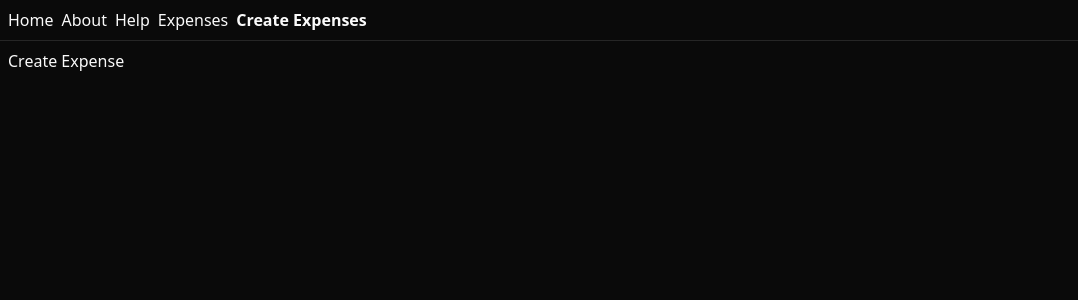
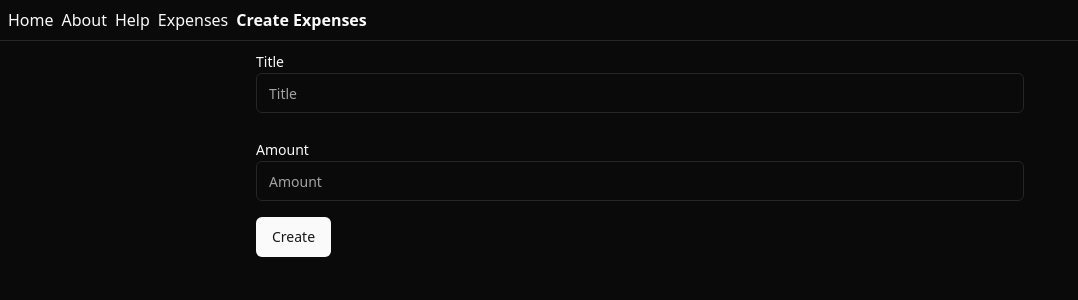
Before and after one commit to y-okamoto-1113/bun-hono-nextjs-sample, a React (Vite) app in the folder frontend/: page /create-expense in a window 1280 px wide. Shown: the top 300 px of the page, without its empty margins (0-1078 px from the left). Built offline with nearby package versions, Linux system fonts and the light colour scheme; what hono would draw is missing.

Commit message:
:sparkles: Implemented CreateExpense Form

```diff
--- a/frontend/src/routes/create-expense.tsx
+++ b/frontend/src/routes/create-expense.tsx
@@ -1,9 +1,25 @@
+import { Button } from "@/components/ui/button";
+import { Input } from "@/components/ui/input";
+import { Label } from "@/components/ui/label";
 import { createFileRoute } from "@tanstack/react-router";
+
+function CreateExpense() {
+  return (
+    <div className="p-2">
+      <form className="max-w-3xl m-auto">
+        <Label htmlFor="title">Title</Label>
+        <Input type="text" id="title" placeholder="Title" />
+        <br />
+        <Label htmlFor="amount">Amount</Label>
+        <Input type="number" id="amount" placeholder="Amount" />
+        <Button type="submit" className="mt-4">
+          Create
+        </Button>
+      </form>
+    </div>
+  );
+}
 
 export const Route = createFileRoute("/create-expense")({
   component: CreateExpense,
 });
-
-function CreateExpense() {
-  return <div className="p-2">Create Expense</div>;
-}
--- a/frontend/src/routes/expenses.tsx
+++ b/frontend/src/routes/expenses.tsx
@@ -1,3 +1,4 @@
+import { Skeleton } from "@/components/ui/skeleton";
 import {
   Table,
   TableBody,
@@ -41,15 +42,24 @@
         </TableHeader>
         <TableBody>
           {isPending
-            ? "..."
+            ? [1, 2, 3].map((id) => (
+                <TableRow key={id}>
+                  <TableCell className="font-medium">
+                    <Skeleton />
+                  </TableCell>
+                  <TableCell>
+                    <Skeleton />
+                  </TableCell>
+                  <TableCell className="text-right">
+                    <Skeleton />
+                  </TableCell>
+                </TableRow>
+              ))
             : data?.expenses.map((expense) => (
                 <TableRow key={expense.id}>
                   <TableCell className="font-medium">{expense.id}</TableCell>
                   <TableCell>{expense.title}</TableCell>
-                  <TableCell>{expense.amount}</TableCell>
-                  <TableCell className="text-right">
-                    {expense.totalAmount}
-                  </TableCell>
+                  <TableCell className="text-right">{expense.amount}</TableCell>
                 </TableRow>
               ))}
         </TableBody>
```
